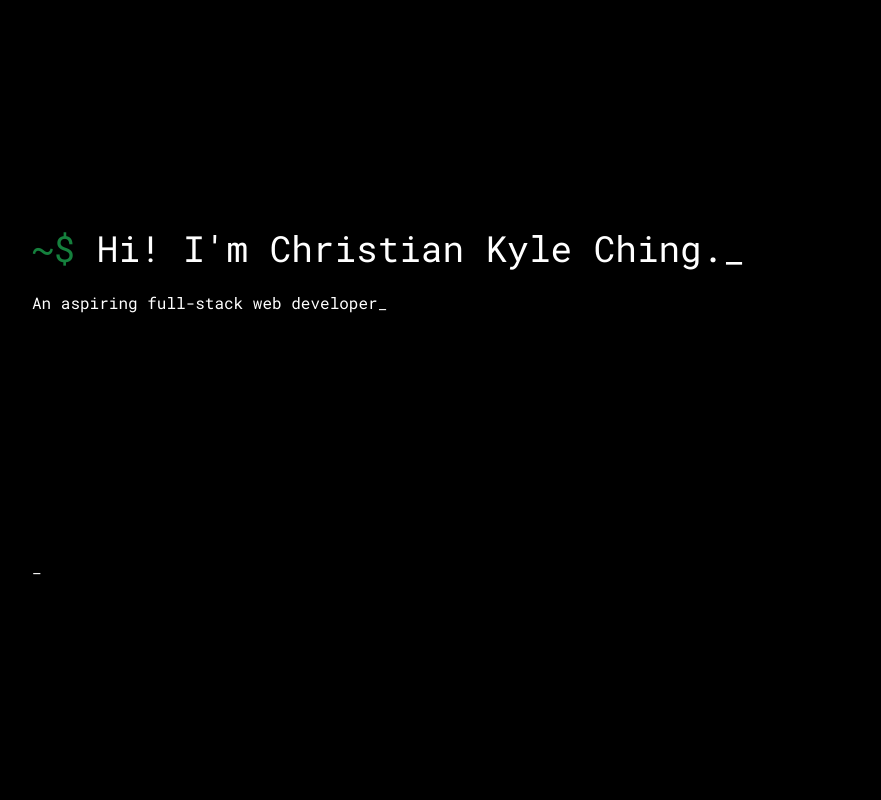
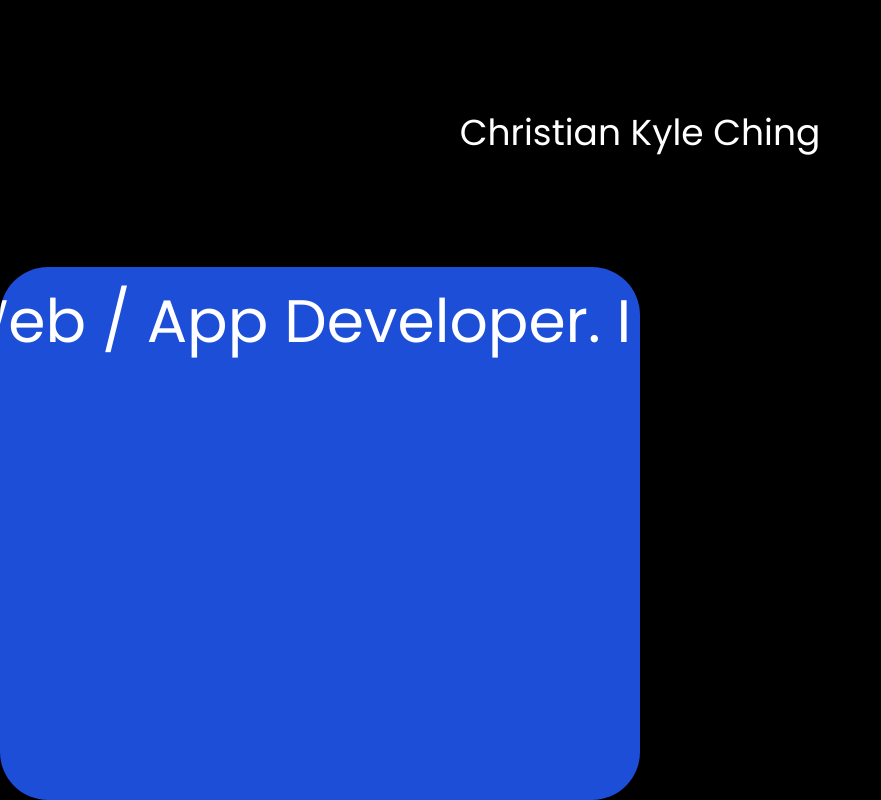
Before and after one commit to christiankyle-ching/vue-portfolio-ckcdev, a Vue app: page / in a window 1280 px wide. Shown: the whole page, without its empty margins (0-881 px from the left). Built offline with nearby package versions, Linux system fonts and the light colour scheme.

Commit message:
Change design layout

```diff
--- a/src/assets/base.css
+++ b/src/assets/base.css
@@ -1,12 +1,14 @@
-@import url("https://fonts.googleapis.com/css2?family=Roboto+Mono&display=swap");
+@import url("https://fonts.googleapis.com/css2?family=Poppins&display=swap");
 
 @tailwind base;
 @tailwind components;
 @tailwind utilities;
 
 body {
-  font-family: "Roboto Mono", "Courier New", Courier, monospace;
-  font-size: 16px;
+  font-family: "Poppins", sans-serif;
+  font-size: 18px;
+
+  @apply bg-black text-white;
 }
 
 /* --- Text --- */
@@ -35,6 +37,12 @@ h6 {
   font-size: 1rem;
 }
 
+/* --- Components --- */
+
+.card {
+  @apply rounded-[3rem] overflow-hidden p-6;
+}
+
 /* --- Animations --- */
 
 .animate-pulse-full {
--- /dev/null
+++ b/src/components/LoopingText.vue
@@ -0,0 +1,49 @@
+<template>
+  <div ref="container" class="whitespace-nowrap flex gap-4">
+    <span ref="textContainer" id="textContainer" class="block">
+      <slot></slot>
+    </span>
+    <span ref="textContainer2" id="textContainer2" class="block"></span>
+  </div>
+</template>
+
+<script>
+export default {
+  data() {
+    return {
+      textEl: null,
+      textElCopy: null,
+    };
+  },
+  mounted() {
+    this.textEl = this.$refs.textContainer.firstElementChild;
+    this.textElCopy = this.textEl.cloneNode(true);
+
+    // Append copy
+    this.$refs.textContainer2.appendChild(this.textElCopy);
+
+    const perLetterDuration = 270;
+    const totalDuration = perLetterDuration * this.textEl.innerText.length;
+
+    this.$refs.textContainer.style.animationDuration = `${totalDuration}ms`;
+    this.$refs.textContainer2.style.animationDuration = `${totalDuration}ms`;
+  },
+};
+</script>
+
+<style scoped>
+#textContainer,
+#textContainer2 {
+  animation: ltr linear infinite;
+}
+
+@keyframes ltr {
+  0% {
+    transform: translateX(0);
+  }
+
+  100% {
+    transform: translateX(-100%);
+  }
+}
+</style>
--- a/src/components/Typed.vue
+++ /dev/null
@@ -1,66 +0,0 @@
-<template>
-  <span>
-    <span>{{ currentText }}</span>
-    <span ref="pointer" class="transition-opacity">{{ pointer }}</span>
-
-    <!-- To get only the value -->
-    <span ref="text" class="hidden">
-      <slot></slot>
-    </span>
-  </span>
-</template>
-
-<script>
-export default {
-  props: {
-    initDelay: {
-      type: Number,
-      default: 0,
-    },
-    minDelay: {
-      type: Number,
-      default: 25,
-    },
-    maxDelay: {
-      type: Number,
-      default: 50,
-    },
-    pointer: {
-      type: String,
-      default: "_",
-    },
-  },
-  data() {
-    return {
-      currentText: "",
-      text: "",
-    };
-  },
-  mounted() {
-    this.text = this.$refs.text.firstElementChild.innerText;
-
-    this.$refs.pointer.innerText = "";
-    this.$refs.pointer.style.opacity = "0";
-
-    setTimeout(async () => {
-      this.$refs.pointer.innerText = this.pointer;
-      this.$refs.pointer.classList.add("animate-pulse-full");
-      this.$refs.pointer.style.opacity = "1";
-
-      for (let i = 0; i <= this.text.length; i++) {
-        const rand = Math.floor(Math.random() * this.maxDelay) + this.minDelay;
-        await new Promise((r) => setTimeout(r, rand));
-
-        this.currentText = this.text.substring(0, i);
-      }
-
-      setTimeout(() => {
-        this.$refs.pointer.classList.remove("animate-pulse-full");
-        this.$refs.pointer.style.opacity = "0";
-      }, 5000);
-    }, this.initDelay);
-  },
-};
-</script>
-
-<style></style>
--- a/src/views/HomeView.vue
+++ b/src/views/HomeView.vue
@@ -1,35 +1,28 @@
 <template>
-  <main class="bg-black text-white h-screen">
-    <div class="container px-8 m-auto h-full flex">
-      <div class="m-auto w-full">
-        <h1>
-          <span class="text-green-700">~$ </span>
-          <Typed :initialDelay="0">
-            <span>Hi! I'm Christian Kyle Ching.</span>
-          </Typed>
-        </h1>
+  <div class="w-screen">
+    <a href="">
+      <main class="h-screen w-full grid grid-row-3 grid-cols-1">
+        <div class="flex justify-center items-center row-span-1 col-span-1">
+          <h1>Christian Kyle Ching</h1>
+        </div>
 
-        <p class="pt-4">
-          <Typed :initDelay="2000">
-            <span>An aspiring full-stack web developer</span>
-          </Typed>
-        </p>
-
-        <p class="pt-60">
-          <Typed :initDelay="5000">
-            <span>-- More -- [Scroll down]</span>
-          </Typed>
-        </p>
-      </div>
-    </div>
-  </main>
+        <div class="row-span-2 col-span-1 grid grid-cols-1 lg:grid-cols-2">
+          <div class="card bg-blue-700 h-full">
+            <LoopingText>
+              <h1 class="text-6xl">I am an aspiring Web / App Developer.</h1>
+            </LoopingText>
+          </div>
+        </div>
+      </main>
+    </a>
+  </div>
 </template>
 
 <script setup>
 import _projects from "@/assets/projects.js";
 const PROJECTS = _projects;
 
-import Typed from "@/components/Typed.vue";
+import LoopingText from "@/components/LoopingText.vue";
 </script>
 
 <style></style>
```
